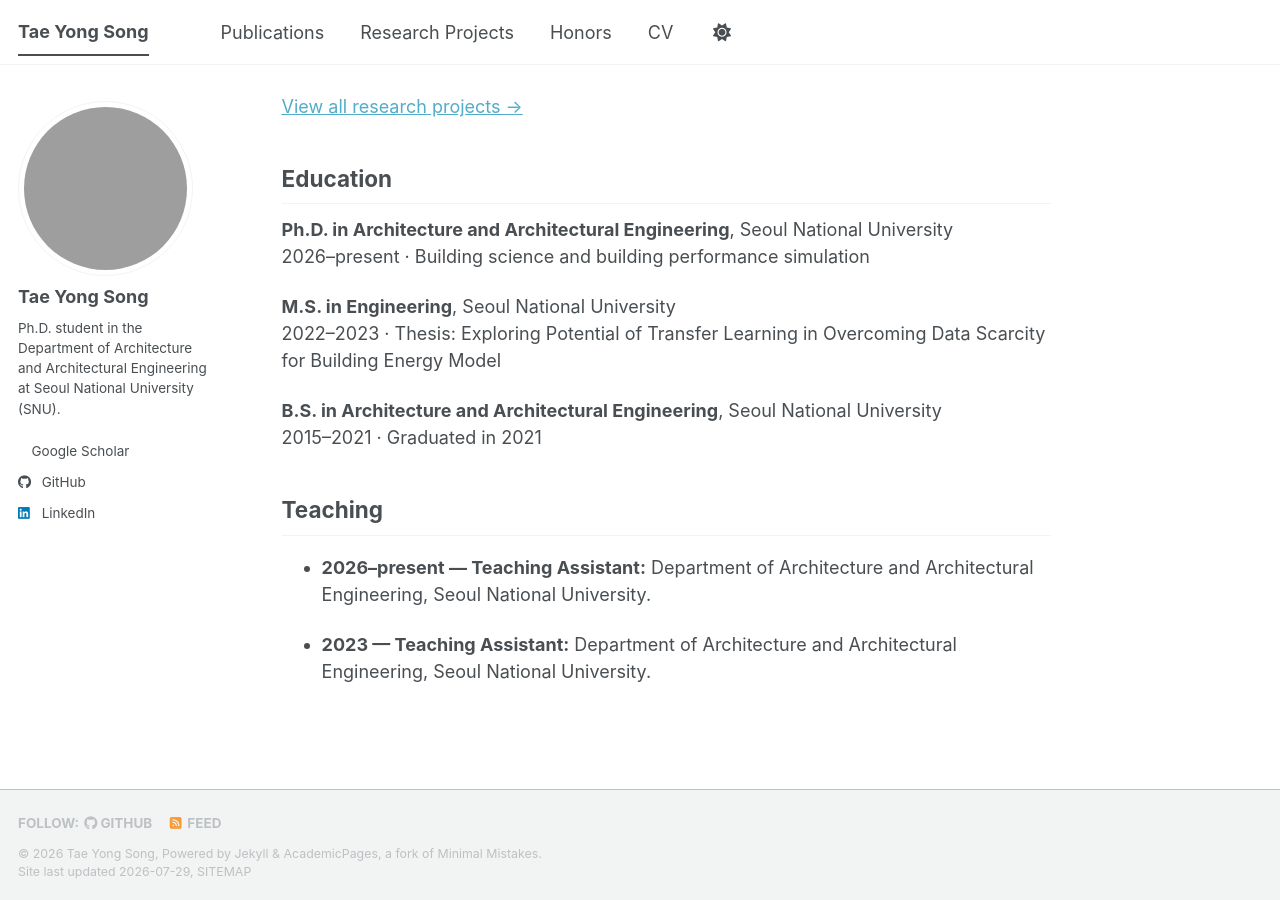
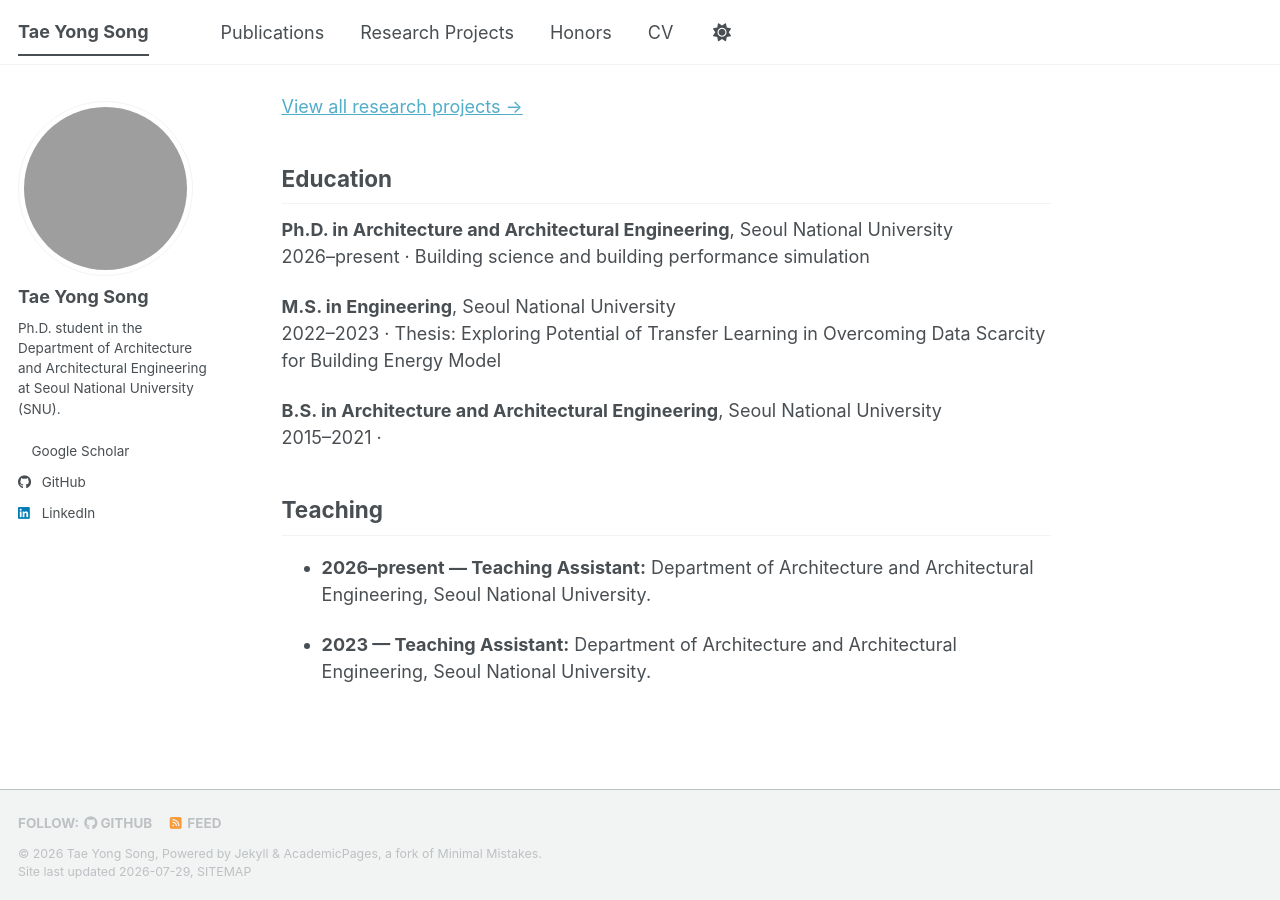
Before and after one commit to taeyong-song/taeyong-song.github.io, a Jekyll site: the page built from _pages/about.md, in a window 1280 px wide and 900 px high, scrolled down 1143 px. Built offline with Jekyll 4.4.1, drawn with Linux system fonts in a browser that asks for light colours; a style sheet for code colours, icons or effects is not loaded.

Commit message:
Remove redundant graduation note from CV

```diff
--- a/_data/profile.yml
+++ b/_data/profile.yml
@@ -20,7 +20,6 @@ education:
   - degree: B.S. in Architecture and Architectural Engineering
     institution: Seoul National University
     period: 2015–2021
-    description: Graduated in 2021
 
 publications:
   - title: Physics-embedded hybrid modelling approach for room temperature prediction using Siamese neural network and RC model
```
Also changed, not shown: 2 other files.
